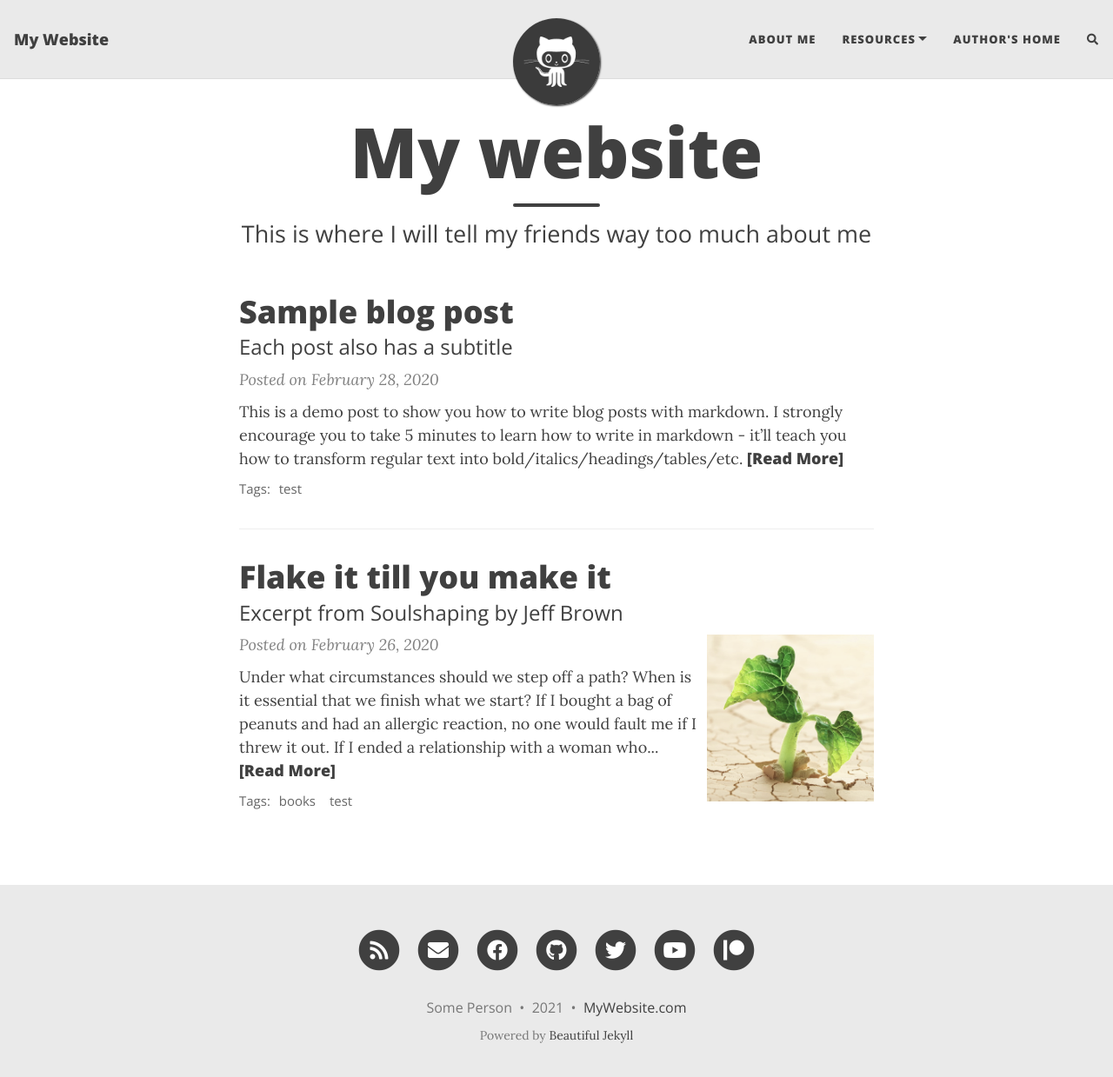
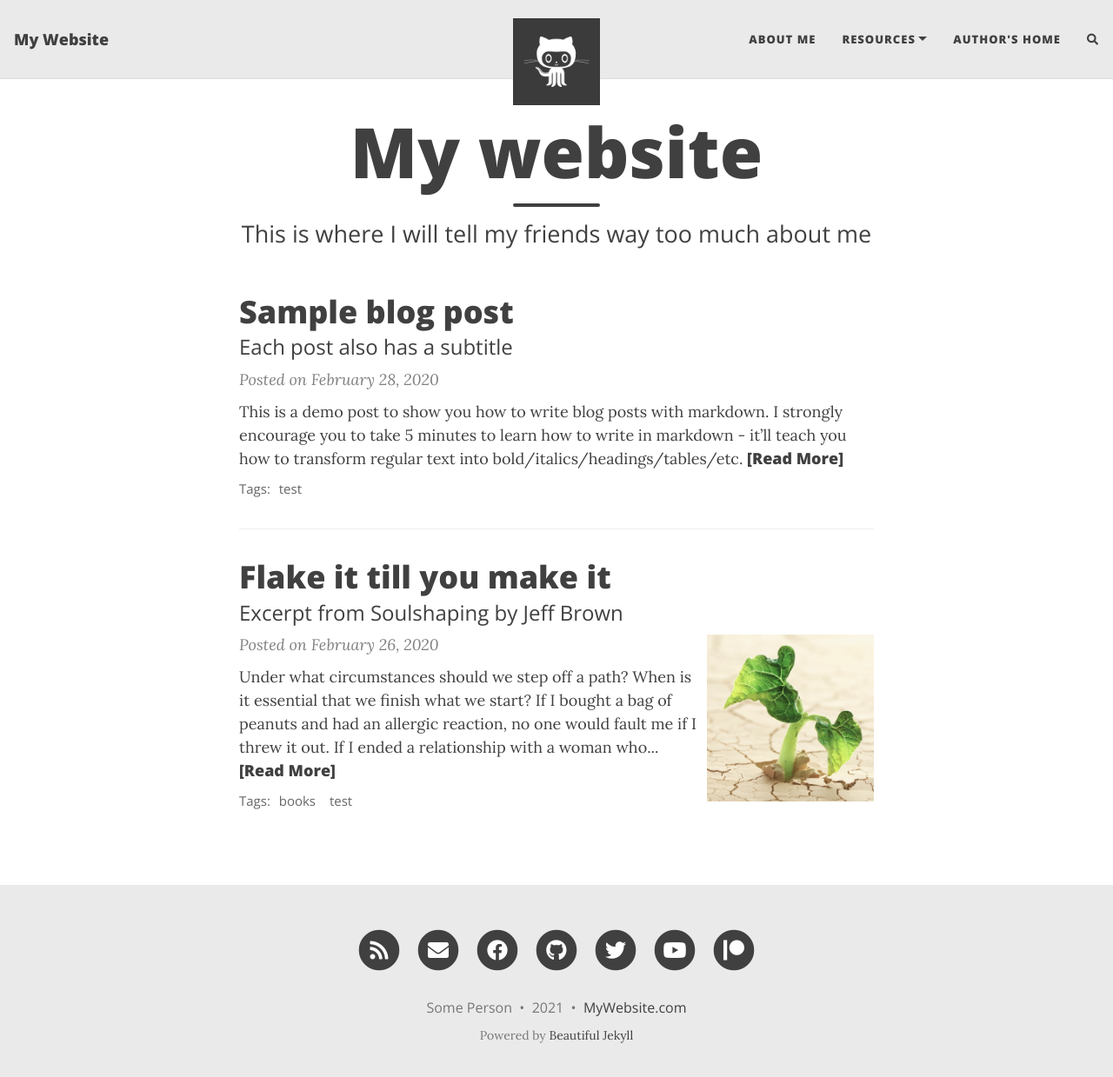
Before and after one commit to Ianewb/SE1-Something, a Jekyll site: the page built from index.html, in a window 1280 px wide and 1252 px high. Shown: the top 1239 px of the window at 87% size. Built offline with Jekyll 4.4.1, drawn with Linux system fonts in a browser that asks for light colours; nearby versions of some CDN libraries; the list of posts is cut into pages by our own code; comment, search, counter and statistics services are not loaded.

Commit message:
Update _config.yml

```diff
--- a/_config.yml
+++ b/_config.yml
@@ -27,7 +27,7 @@ navbar-links:
 avatar: "/assets/img/avatar-icon.png"
 
 # By default, the image is cut into a circle. You can disable this behaviour by setting 'round-avatar: false'
-round-avatar: true
+round-avatar: false
 
 # If you want to have an image logo in the top-left corner instead of having the title of the website,
 # then specify the following parameter
```
